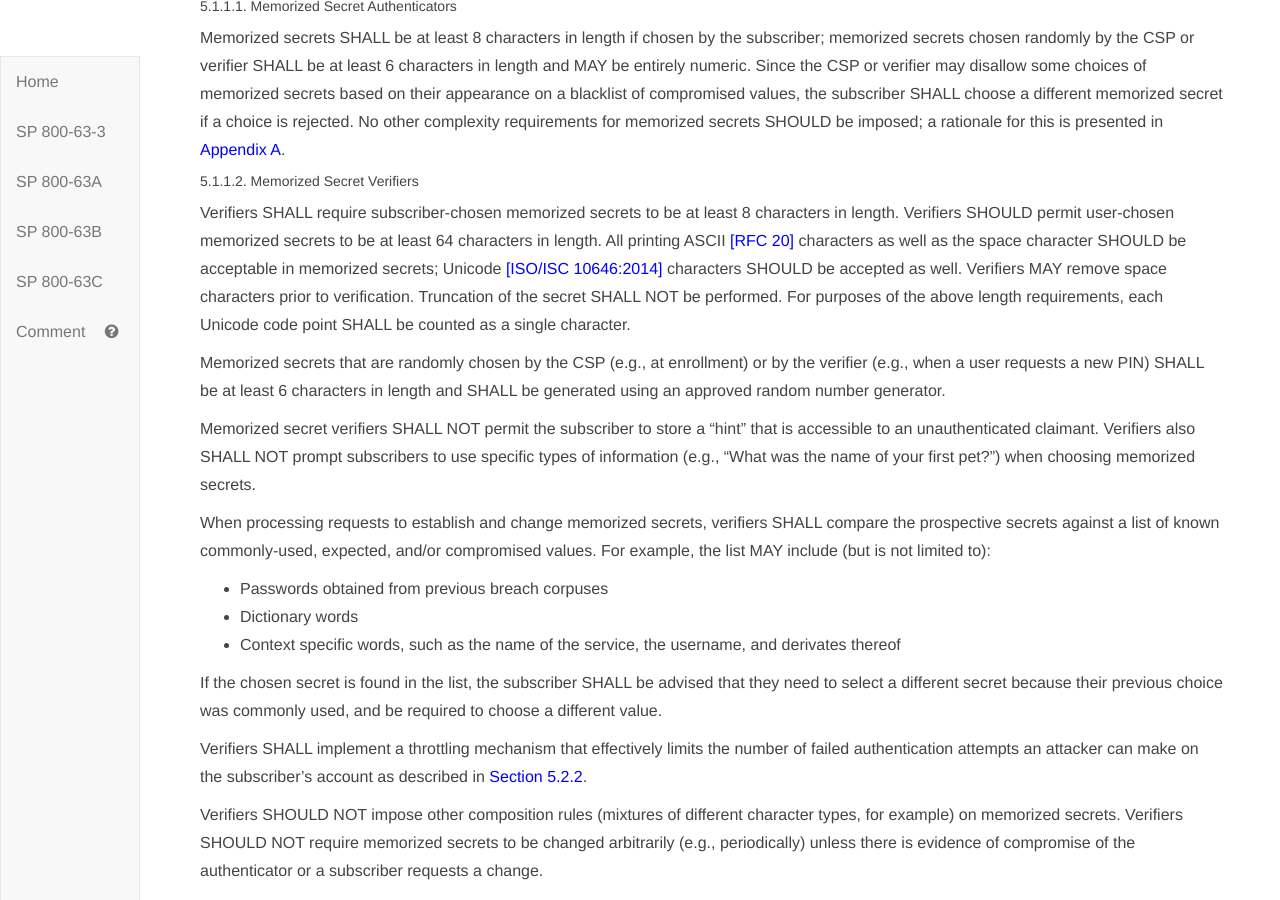
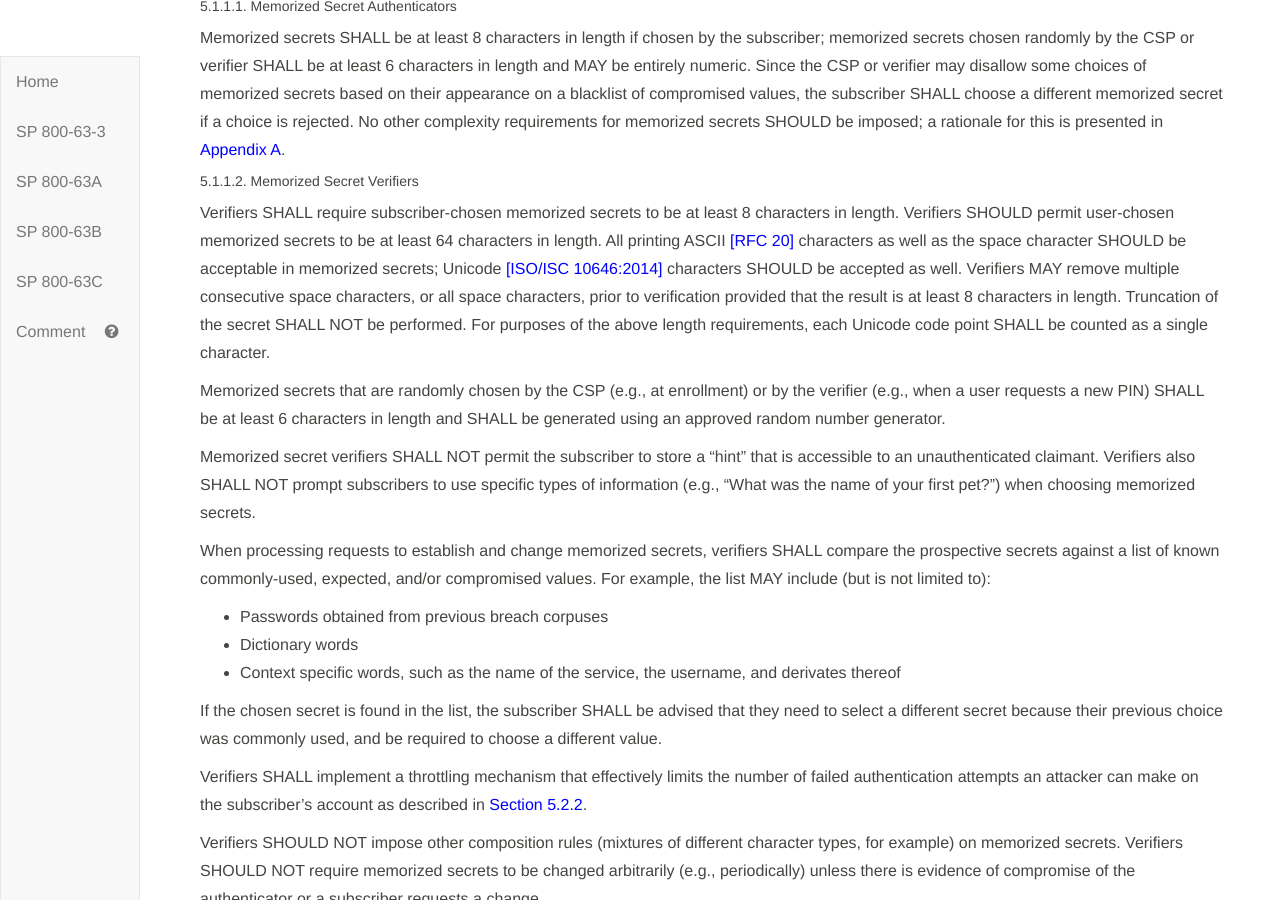
Before and after one commit to usnistgov/800-63-3, a Jekyll site: the page built from sp800-63b.md, in a window 1280 px wide and 900 px high, scrolled down 24199 px. Built offline with Jekyll 4.4.1, drawn with Linux system fonts in a browser that asks for light colours.

Commit message:
Clarify space character handling. Resolves usnistgov/800-63-3#322

```diff
--- a/sp800-63b/sec5_authenticators.md
+++ b/sp800-63b/sec5_authenticators.md
@@ -25,7 +25,7 @@ Memorized secrets SHALL be at least 8 characters in length if chosen by the subs
 
 ##### 5.1.1.2. Memorized Secret Verifiers
 
-Verifiers SHALL require subscriber-chosen memorized secrets to be at least 8 characters in length. Verifiers SHOULD permit user-chosen memorized secrets to be at least 64 characters in length. All printing ASCII [[RFC 20]](#RFC20) characters as well as the space character SHOULD be acceptable in memorized secrets; Unicode [[ISO/ISC 10646:2014]](#ISOIEC10646) characters SHOULD be accepted as well. Verifiers MAY remove space characters prior to verification. Truncation of the secret SHALL NOT be performed. For purposes of the above length requirements, each Unicode code point SHALL be counted as a single character.
+Verifiers SHALL require subscriber-chosen memorized secrets to be at least 8 characters in length. Verifiers SHOULD permit user-chosen memorized secrets to be at least 64 characters in length. All printing ASCII [[RFC 20]](#RFC20) characters as well as the space character SHOULD be acceptable in memorized secrets; Unicode [[ISO/ISC 10646:2014]](#ISOIEC10646) characters SHOULD be accepted as well. Verifiers MAY remove multiple consecutive space characters, or all space characters, prior to verification provided that the result is at least 8 characters in length. Truncation of the secret SHALL NOT be performed. For purposes of the above length requirements, each Unicode code point SHALL be counted as a single character.
 
 Memorized secrets that are randomly chosen by the CSP (e.g., at enrollment) or by the verifier (e.g., when a user requests a new PIN) SHALL be at least 6 characters in length and SHALL be generated using an approved random number generator.
 
```
